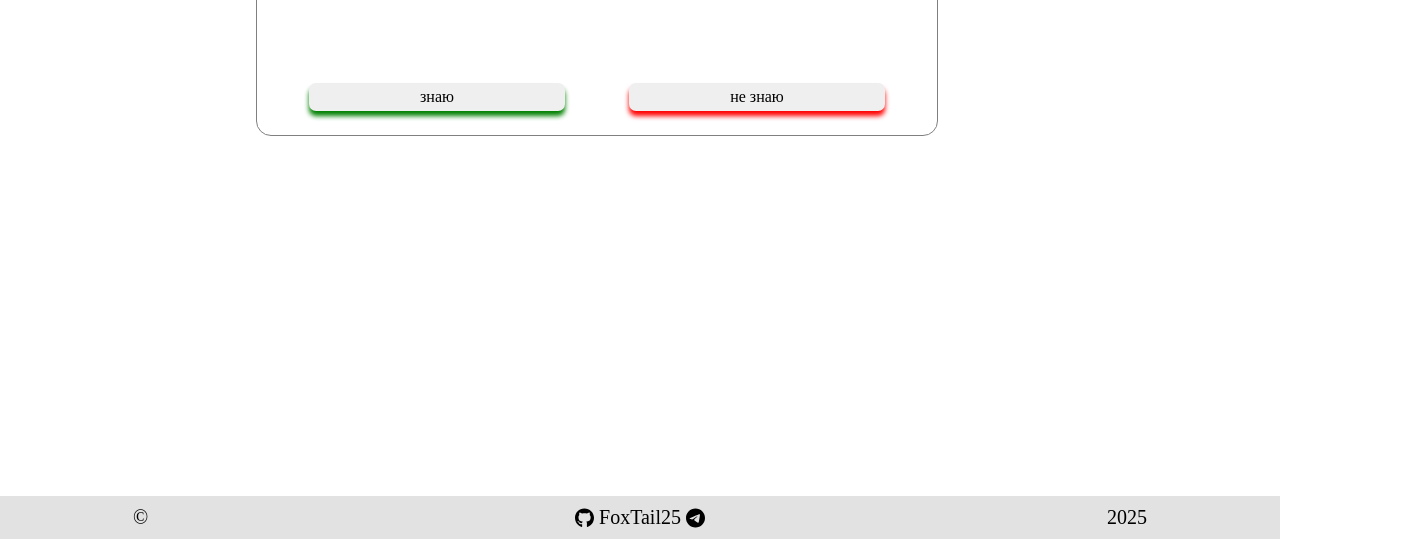
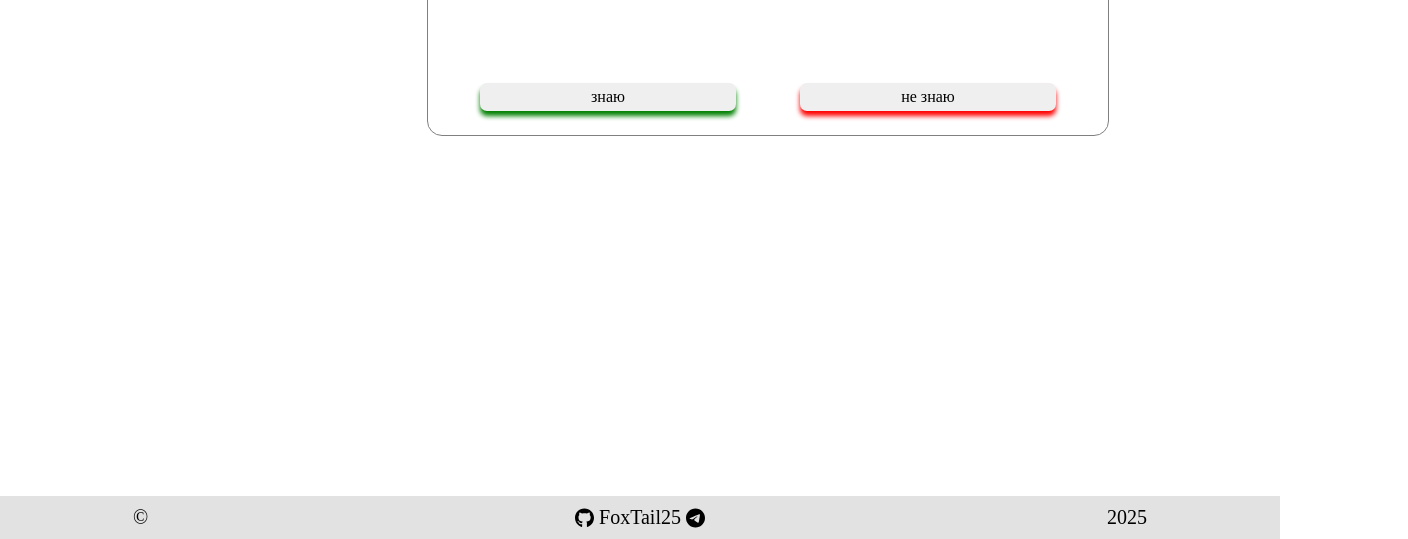
Before and after one commit to FoxTail25/code_mu_proj_cards-popular-words, a plain HTML site: page index.html in a window 1280 px wide. Shown: the part 261-800 px from the top of the page, 1408 px wide, since content can reach past the window. Drawn offline with Linux system fonts and the light colour scheme.

Commit message:
добавил размер кард-бокс

```diff
--- a/css/index/main.css
+++ b/css/index/main.css
@@ -8,6 +8,7 @@ main {
     height: 50vh;
     overflow: hidden;
 
+
     .word_cart {
       display: grid;
       grid-template-columns: repeat(2, 1fr);
@@ -15,11 +16,14 @@ main {
       border: 1px solid gray;
       border-radius: 15px;
       position: absolute;
-      left: 0;
+      left: 50%;
+      transform: translate(-50%, 0);
 
       transition: left .5s ease;
 
       width: 300px;
+      padding-bottom: 20px;
+
       @media screen and (min-width: 768px) {
         width: 50vw;
         padding: 20px;
--- a/index.html
+++ b/index.html
@@ -42,7 +42,8 @@
 			</div>
 		</div>
 	</footer>
-	<script src="./js/change_cart.js" type="module"></script>
+	<script src="./js/change_card.js" type="module"></script>
+	<script src="./js/relat_width.js"></script>
 </body>
 
 </html>
--- a/js/change_cart.js
+++ b/js/change_card.js
@@ -37,7 +37,6 @@ function getCard(data) {
 }
 
 function iKnowFunc() {
-
 	localStorageWork.setRecord(learnedWords)
 	console.log(wordsArr.indexOf(randomWord))
 	goOut()
--- /dev/null
+++ b/js/relat_width.js
@@ -0,0 +1,11 @@
+
+const cardBlock = document.querySelector('.card_block');
+window.addEventListener('resize', getWidth);
+
+function getWidth(){
+    let width = window.innerWidth;
+    cardBlock.style.width = `${width}px`
+    console.log('width',width)
+}
+
+getWidth()
```
